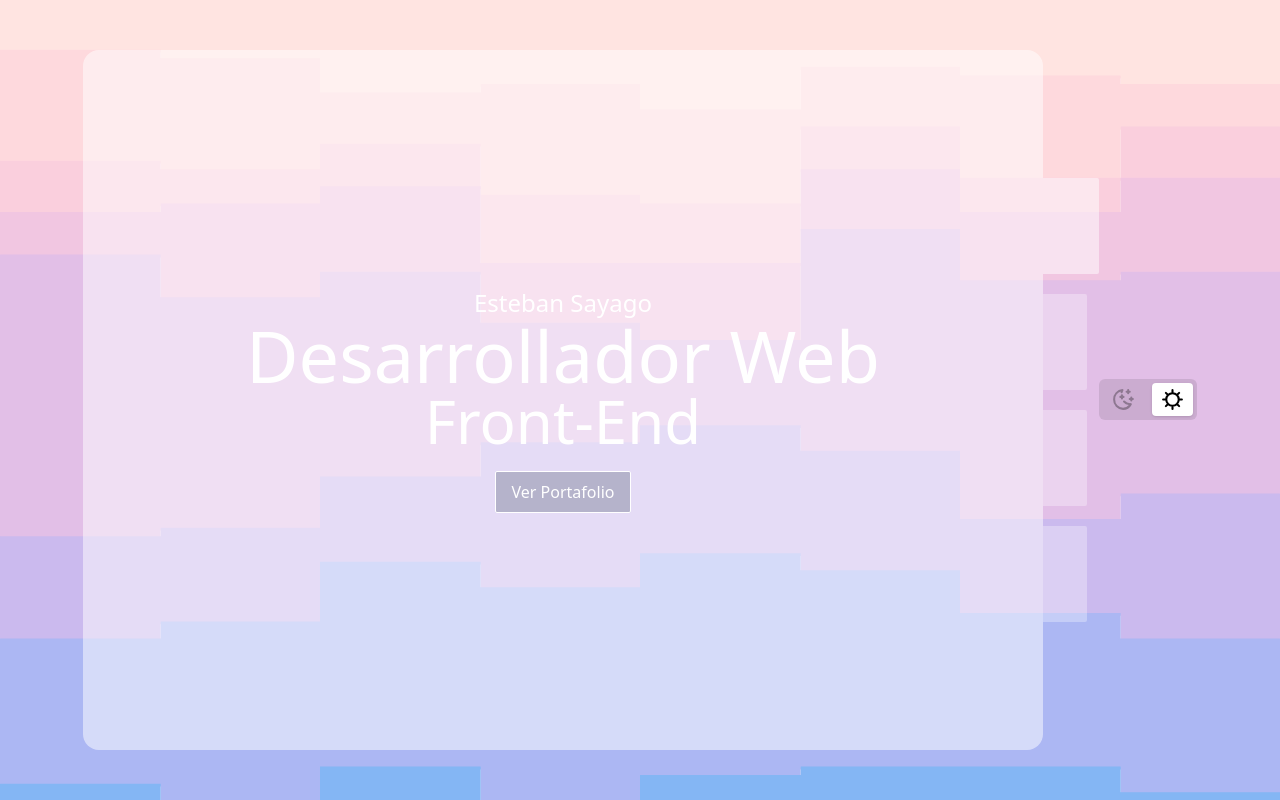
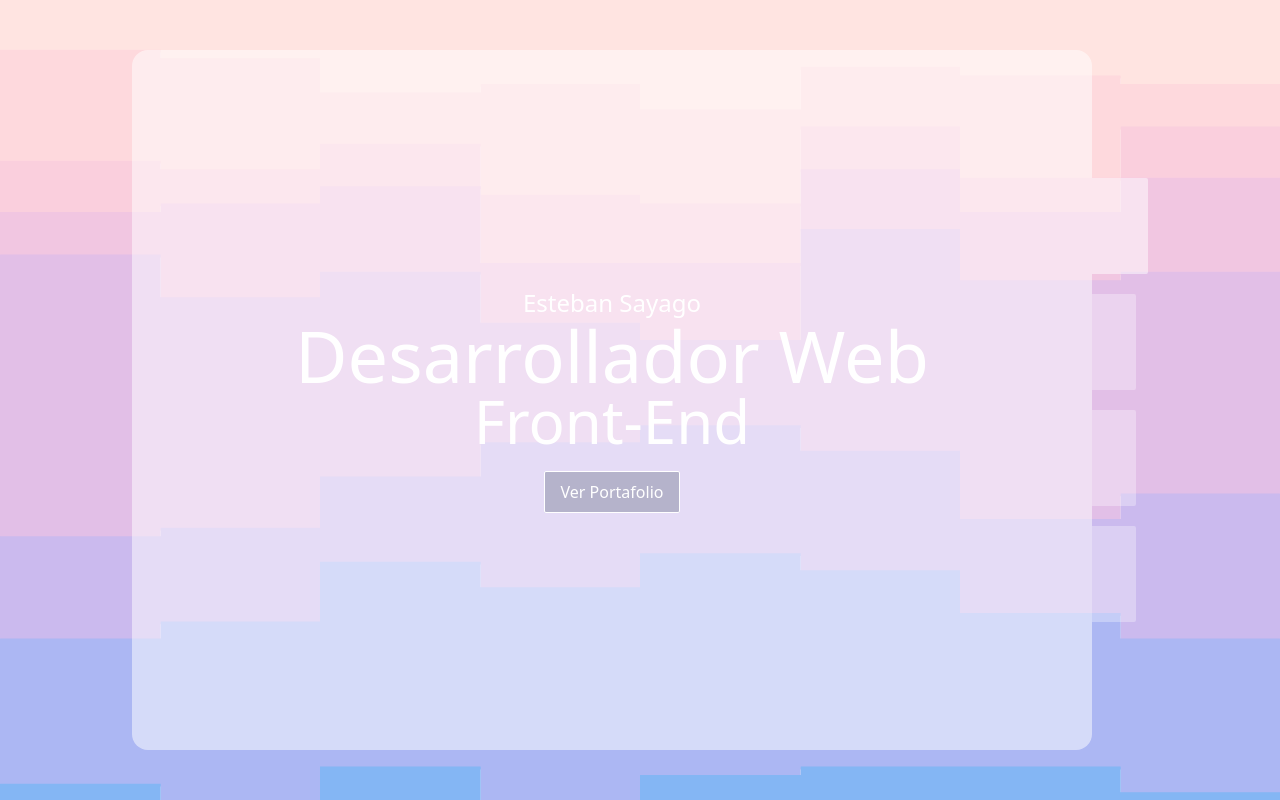
Before and after one commit to Puchinn/Portafolio, a React (Vite) app: page /portafolio/portafolio in a window 1280 px wide. Built offline with nearby package versions, Linux system fonts and the light colour scheme.

Commit message:
style: ajustar ancho maximo y eliminar boton darkmode

```diff
--- a/src/components/Contenedor.jsx
+++ b/src/components/Contenedor.jsx
@@ -6,11 +6,10 @@ function Contenedor() {
     return (
         <>
             <div className="flex h-screen w-screen items-center justify-center">
-                <div className="relative flex min-h-[700px] w-3/4 items-center justify-center rounded-2xl bg-white bg-opacity-50 dark:border-none dark:bg-black dark:bg-opacity-50 ">
+                <div className="relative flex max-w-7xl min-h-[700px] w-3/4 items-center justify-center overflow-hidden rounded-2xl bg-white bg-opacity-50 dark:border-none dark:bg-black dark:bg-opacity-50 ">
                     <Outlet />
                 </div>
                 <Menu />
-                <BotonDM />
             </div>
         </>
     )
```
